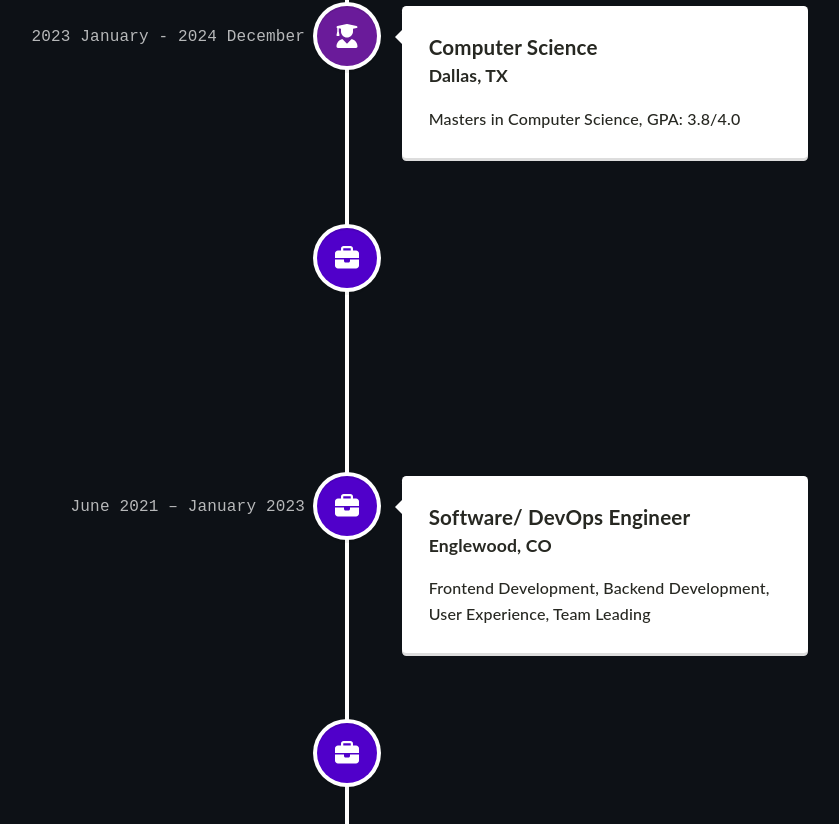
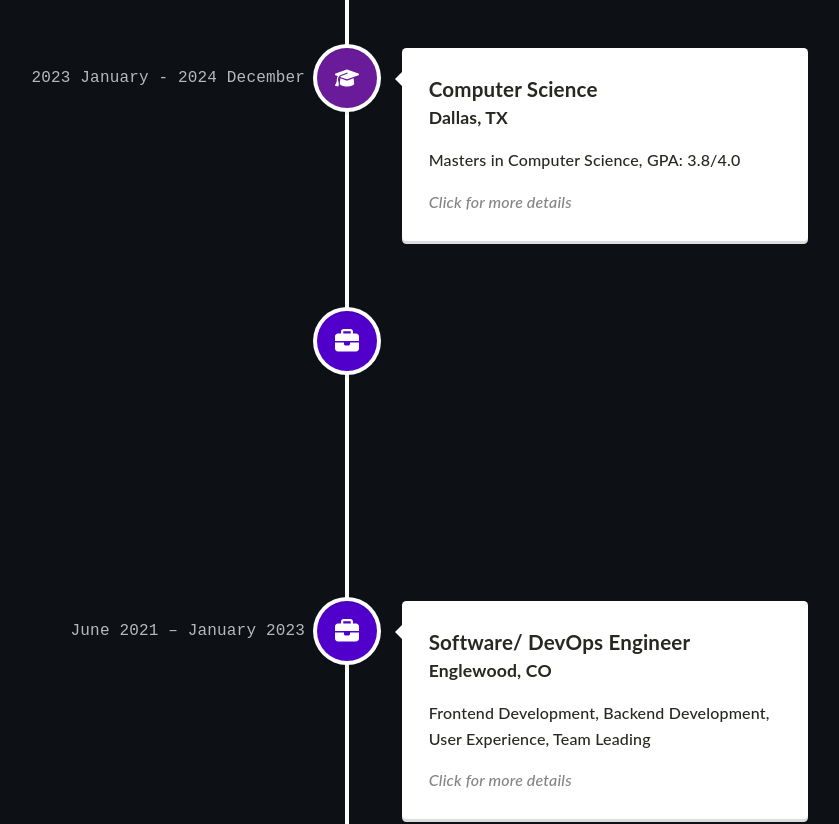
Before and after one commit to vijay-Jonathan/dev-portfolio, a React (Create React App) app: page / in a window 1280 px wide. Shown: the part 1939-2763 px from the top of the page, without its empty margins (293-1132 px from the left). Built offline with nearby package versions, Linux system fonts and the light colour scheme.

Commit message:
build 1.0.0

```diff
--- a/package.json
+++ b/package.json
@@ -4,6 +4,7 @@
   "private": true,
   "homepage": "https://vijay-Jonathan.github.io/dev-portfolio",
   "dependencies": {
+    "@emailjs/browser": "^4.4.1",
     "@emotion/react": "^11.11.4",
     "@emotion/styled": "^11.11.5",
     "@fortawesome/free-brands-svg-icons": "^6.5.2",
--- a/src/assets/styles/Timeline.scss
+++ b/src/assets/styles/Timeline.scss
@@ -36,3 +36,152 @@
         color: rgb(39, 40, 34);
     }
 }
+
+/* Timeline Clickable Elements */
+.timeline-clickable {
+    transition: transform 0.2s ease, box-shadow 0.2s ease;
+}
+
+.timeline-clickable:hover {
+    transform: translateY(-2px);
+    box-shadow: 0 8px 25px rgba(0, 0, 0, 0.15) !important;
+}
+
+.click-hint {
+    font-size: 0.85em;
+    color: #666 !important;
+    font-style: italic;
+    margin-top: 8px;
+    opacity: 0.8;
+}
+
+/* Popup Modal Styles */
+.timeline-popup-overlay {
+    position: fixed;
+    top: 0;
+    left: 0;
+    width: 100%;
+    height: 100%;
+    background-color: rgba(0, 0, 0, 0.7);
+    display: flex;
+    justify-content: center;
+    align-items: center;
+    z-index: 1000;
+    backdrop-filter: blur(5px);
+}
+
+.timeline-popup-content {
+    background: white;
+    border-radius: 12px;
+    padding: 0;
+    max-width: 600px;
+    width: 90%;
+    max-height: 80vh;
+    overflow-y: auto;
+    box-shadow: 0 20px 60px rgba(0, 0, 0, 0.3);
+    animation: popupFadeIn 0.3s ease-out;
+}
+
+@keyframes popupFadeIn {
+    from {
+        opacity: 0;
+        transform: scale(0.9) translateY(-20px);
+    }
+    to {
+        opacity: 1;
+        transform: scale(1) translateY(0);
+    }
+}
+
+.popup-header {
+    background: linear-gradient(135deg, #5000ca, #6A1B9A);
+    color: white;
+    padding: 20px 25px;
+    border-radius: 12px 12px 0 0;
+    display: flex;
+    justify-content: space-between;
+    align-items: center;
+}
+
+.popup-header h2 {
+    margin: 0;
+    font-size: 1.5em;
+    font-weight: 600;
+}
+
+.close-button {
+    background: none;
+    border: none;
+    color: white;
+    font-size: 1.2em;
+    cursor: pointer;
+    padding: 5px;
+    border-radius: 50%;
+    width: 35px;
+    height: 35px;
+    display: flex;
+    align-items: center;
+    justify-content: center;
+    transition: background-color 0.2s ease;
+}
+
+.close-button:hover {
+    background-color: rgba(255, 255, 255, 0.2);
+}
+
+.popup-body {
+    padding: 25px;
+}
+
+.popup-body h3 {
+    color: #5000ca;
+    margin: 0 0 8px 0;
+    font-size: 1.2em;
+}
+
+.popup-date {
+    color: #666;
+    font-weight: 500;
+    margin-bottom: 20px;
+    font-size: 0.95em;
+}
+
+.popup-description,
+.popup-detailed-content {
+    margin-bottom: 20px;
+}
+
+.popup-description h4,
+.popup-detailed-content h4 {
+    color: #333;
+    margin: 0 0 10px 0;
+    font-size: 1.1em;
+    font-weight: 600;
+}
+
+.popup-description p,
+.popup-detailed-content p {
+    color: #555;
+    line-height: 1.6;
+    margin: 0;
+}
+
+/* Responsive Design for Popup */
+@media screen and (max-width: 768px) {
+    .timeline-popup-content {
+        width: 95%;
+        max-height: 85vh;
+    }
+
+    .popup-header {
+        padding: 15px 20px;
+    }
+
+    .popup-header h2 {
+        font-size: 1.3em;
+    }
+
+    .popup-body {
+        padding: 20px;
+    }
+}
--- a/src/components/Timeline.tsx
+++ b/src/components/Timeline.tsx
@@ -1,93 +1,159 @@
-import React from "react";
+import React, { useState } from "react";
 import '@fortawesome/free-regular-svg-icons'
 import { FontAwesomeIcon } from '@fortawesome/react-fontawesome';
-import { faBriefcase, faGraduationCap ,faUserGraduate } from '@fortawesome/free-solid-svg-icons';
+import { faBriefcase, faGraduationCap, faUserGraduate, faTimes } from '@fortawesome/free-solid-svg-icons';
 import { VerticalTimeline, VerticalTimelineElement }  from 'react-vertical-timeline-component';
 import 'react-vertical-timeline-component/style.min.css';
 import '../assets/styles/Timeline.scss'
 
+interface TimelineData {
+  id: string;
+  title: string;
+  subtitle: string;
+  date: string;
+  description: string;
+  type: 'work' | 'education';
+  detailedContent: string;
+}
+
 function Timeline() {
+  const [selectedItem, setSelectedItem] = useState<TimelineData | null>(null);
+  const [isPopupOpen, setIsPopupOpen] = useState(false);
+
+  const timelineData: TimelineData[] = [
+    {
+      id: '1',
+      title: 'Software Engineer/ AI Engineer',
+      subtitle: 'Dallas, TX',
+      date: '2022 April - present',
+      description: 'Full-stack Web Development, GenAI/LLM, Cloud Computing, API Development, AI/ML Integration',
+      type: 'work',
+      detailedContent: 'Detailed information about this role will be provided by the user. This is placeholder content for the popup modal.'
+    },
+    {
+      id: '2',
+      title: 'Computer Science',
+      subtitle: 'Dallas, TX',
+      date: '2023 January - 2024 December',
+      description: 'Masters in Computer Science, GPA: 3.8/4.0',
+      type: 'education',
+      detailedContent: 'Detailed information about this education will be provided by the user. This is placeholder content for the popup modal.'
+    },
+    {
+      id: '3',
+      title: 'Software Developer (Full stack)',
+      subtitle: 'Dallas, TX',
+      date: 'June 2023 – January 2024',
+      description: 'Frontend Development, Backend Development, User Experience, Team Leading',
+      type: 'work',
+      detailedContent: 'Detailed information about this role will be provided by the user. This is placeholder content for the popup modal.'
+    },
+    {
+      id: '4',
+      title: 'Software/ DevOps Engineer',
+      subtitle: 'Englewood, CO',
+      date: 'June 2021 – January 2023',
+      description: 'Frontend Development, Backend Development, User Experience, Team Leading',
+      type: 'work',
+      detailedContent: 'Detailed information about this role will be provided by the user. This is placeholder content for the popup modal.'
+    },
+    {
+      id: '5',
+      title: 'Full-stack Developer',
+      subtitle: 'Banglore, IN',
+      date: 'Mar 2021 - Jun 2021',
+      description: 'Full-stack Development, API Development, User Experience',
+      type: 'work',
+      detailedContent: 'Detailed information about this role will be provided by the user. This is placeholder content for the popup modal.'
+    },
+    {
+      id: '6',
+      title: 'Computer Science and Engeneering',
+      subtitle: 'Coimbatore, India',
+      date: '2017 - 2021',
+      description: 'Bachelor of Technology in Computer Science and Engineering, GPA: 3.8/4.0',
+      type: 'education',
+      detailedContent: 'Detailed information about this education will be provided by the user. This is placeholder content for the popup modal.'
+    }
+  ];
+
+  const handleTimelineClick = (item: TimelineData) => {
+    setSelectedItem(item);
+    setIsPopupOpen(true);
+  };
+
+  const closePopup = () => {
+    setIsPopupOpen(false);
+    setSelectedItem(null);
+  };
+
   return (
     <div id="history">
       <div className="items-container">
         <h1>Career History</h1>
         <VerticalTimeline>
-          <VerticalTimelineElement
-            className="vertical-timeline-element--work"
-            contentStyle={{ background: 'white', color: 'rgb(39, 40, 34)' }}
-            contentArrowStyle={{ borderRight: '7px solid  white' }}
-            date="2022 April - present"
-            iconStyle={{ background: '#5000ca', color: 'rgb(39, 40, 34)' }}
-            icon={<FontAwesomeIcon icon={faBriefcase} />}
-          >
-            <h3 className="vertical-timeline-element-title">Software Engineer/ AI Engineer </h3>
-            <h4 className="vertical-timeline-element-subtitle">Dallas, TX</h4>
-            <p>
-              Full-stack Web Development, GenAI/LLM, Cloud Computing, API Development, AI/ML Integration
-            </p>
-          </VerticalTimelineElement>
-          <VerticalTimelineElement
-            className="vertical-timeline-element--work"
-            date="2023 January - 2024 December"
-            iconStyle={{ background: '#6A1B9A', color: 'rgb(39, 40, 34)' }}
-            icon={<FontAwesomeIcon icon={faUserGraduate} />}
-          >
-            <h3 className="vertical-timeline-element-title">Computer Science</h3>
-            <h4 className="vertical-timeline-element-subtitle">Dallas, TX</h4>
-            <p>
-              Masters in Computer Science, GPA: 3.8/4.0
-            </p>
-          </VerticalTimelineElement>
-          <VerticalTimelineElement
-            className="vertical-timeline-element--work"
-            date="June 2023 – January 2024"
-            iconStyle={{ background: '#5000ca', color: 'rgb(39, 40, 34)' }}
-            icon={<FontAwesomeIcon icon={faBriefcase} />}
-          >
-            <h3 className="vertical-timeline-element-title">Software Developer (Full stack) </h3>
-            <h4 className="vertical-timeline-element-subtitle">Dallas, TX</h4>
-            <p>
-              Frontend Development, Backend Development, User Experience, Team Leading,
-            </p>
-          </VerticalTimelineElement>
-          <VerticalTimelineElement
-            className="vertical-timeline-element--work"
-            date="June 2021 – January 2023"
-            iconStyle={{ background: '#5000ca', color: 'rgb(39, 40, 34)' }}
-            icon={<FontAwesomeIcon icon={faBriefcase} />}
-          >
-            <h3 className="vertical-timeline-element-title">Software/ DevOps Engineer</h3>
-            <h4 className="vertical-timeline-element-subtitle">Englewood, CO</h4>
-            <p>
-              Frontend Development, Backend Development, User Experience, Team Leading
-            </p>
-          </VerticalTimelineElement>
-          <VerticalTimelineElement
-            className="vertical-timeline-element--work"
-            date="Mar 2021 - Jun 2021"
-            iconStyle={{ background: '#5000ca', color: 'rgb(39, 40, 34)' }}
-            icon={<FontAwesomeIcon icon={faBriefcase} />}
-          >
-            <h3 className="vertical-timeline-element-title">Full-stack Developer</h3>
-            <h4 className="vertical-timeline-element-subtitle">Banglore, IN</h4>
-            <p>
-              Full-stack Development, API Development, User Experience
-            </p>
-          </VerticalTimelineElement>
-          <VerticalTimelineElement
-            className="vertical-timeline-element--work"
-            date="2017 - 2021"
-            iconStyle={{ background: '#6A1B9A', color: 'rgb(39, 40, 34)' }}
-            icon={<FontAwesomeIcon icon={faGraduationCap} />}
-          >
-            <h3 className="vertical-timeline-element-title">Computer Science and Engeneering</h3>
-            <h4 className="vertical-timeline-element-subtitle">Coimbatore, India</h4>
-            <p>
-              Bachelor of Technology in Computer Science and Engineering, GPA: 3.8/4.0
-            </p>
-          </VerticalTimelineElement>
+          {timelineData.map((item) => (
+            <VerticalTimelineElement
+              key={item.id}
+              className="vertical-timeline-element--work timeline-clickable"
+              contentStyle={{
+                background: 'white',
+                color: 'rgb(39, 40, 34)',
+                cursor: 'pointer',
+                transition: 'transform 0.2s ease, box-shadow 0.2s ease'
+              }}
+              contentArrowStyle={{ borderRight: '7px solid white' }}
+              date={item.date}
+              iconStyle={{
+                background: item.type === 'education' ? '#6A1B9A' : '#5000ca',
+                color: 'rgb(39, 40, 34)'
+              }}
+              icon={
+                <FontAwesomeIcon
+                  icon={item.type === 'education' ?
+                    (item.title.includes('Masters') ? faUserGraduate : faGraduationCap) :
+                    faBriefcase
+                  }
+                />
+              }
+              onTimelineElementClick={() => handleTimelineClick(item)}
+            >
+              <div onClick={() => handleTimelineClick(item)}>
+                <h3 className="vertical-timeline-element-title">{item.title}</h3>
+                <h4 className="vertical-timeline-element-subtitle">{item.subtitle}</h4>
+                <p>{item.description}</p>
+                <p className="click-hint">Click for more details</p>
+              </div>
+            </VerticalTimelineElement>
+          ))}
         </VerticalTimeline>
       </div>
+
+      {/* Popup Modal */}
+      {isPopupOpen && selectedItem && (
+        <div className="timeline-popup-overlay" onClick={closePopup}>
+          <div className="timeline-popup-content" onClick={(e) => e.stopPropagation()}>
+            <div className="popup-header">
+              <h2>{selectedItem.title}</h2>
+              <button className="close-button" onClick={closePopup}>
+                <FontAwesomeIcon icon={faTimes} />
+              </button>
+            </div>
+            <div className="popup-body">
+              <h3>{selectedItem.subtitle}</h3>
+              <p className="popup-date">{selectedItem.date}</p>
+              <div className="popup-description">
+                <h4>Overview:</h4>
+                <p>{selectedItem.description}</p>
+              </div>
+              <div className="popup-detailed-content">
+                <h4>Detailed Information:</h4>
+                <p>{selectedItem.detailedContent}</p>
+              </div>
+            </div>
+          </div>
+        </div>
+      )}
     </div>
   );
 }
```
Also changed, not shown: src/components/Contact.tsx (+20 -1 lines), 1 other file (tests, documents, lock files or other folders).
